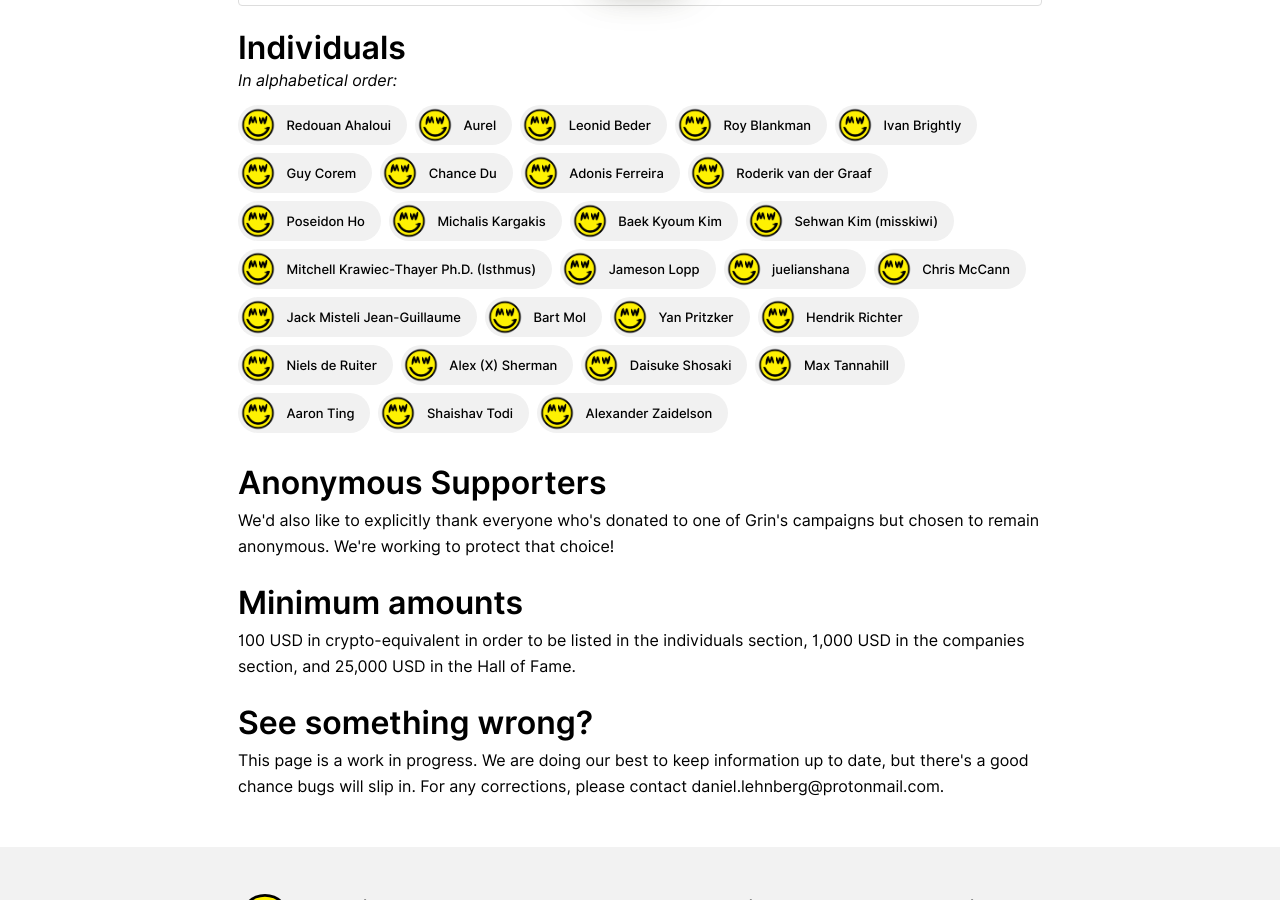
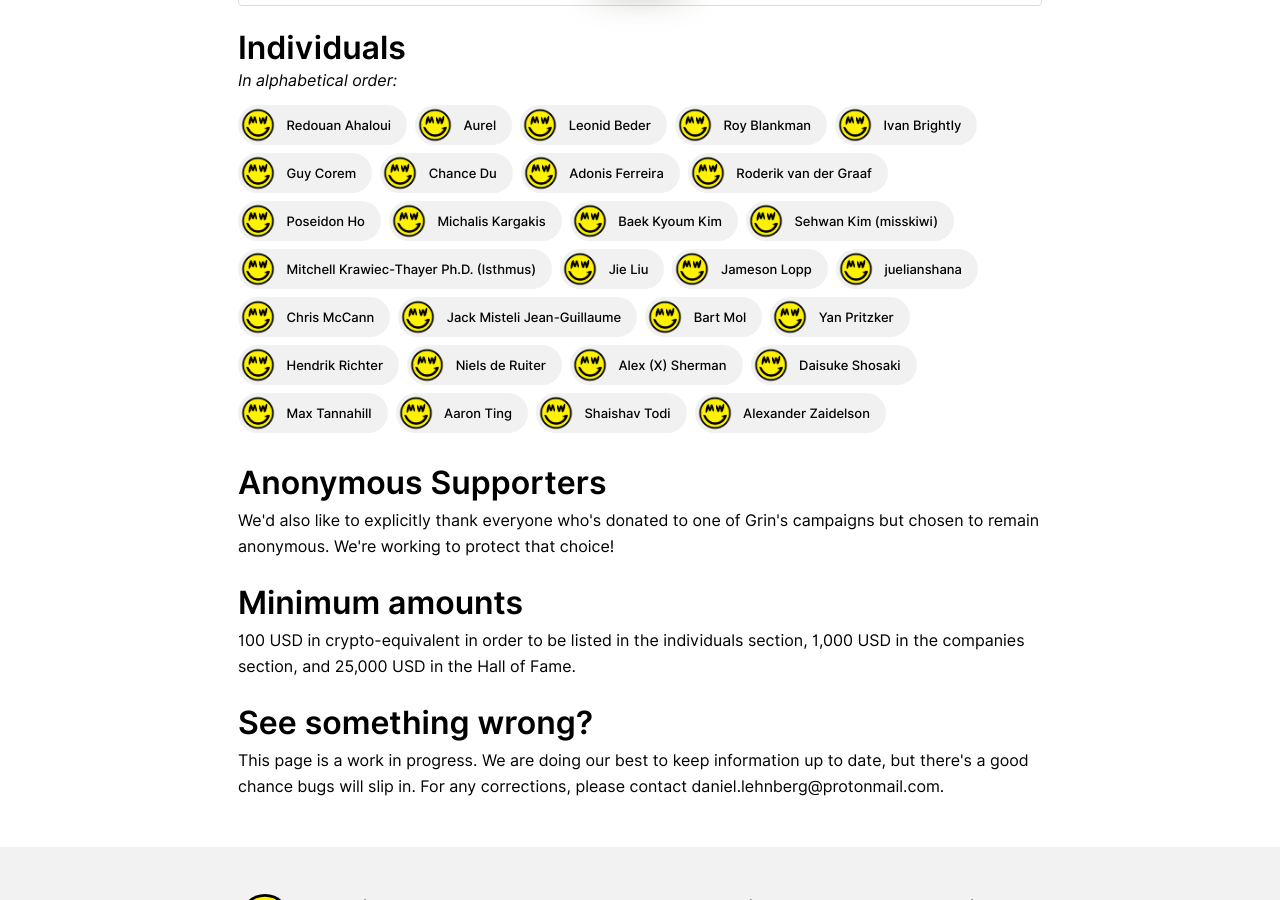
Before and after one commit to mimblewimble/site, a Jekyll site: the page built from friends.html, in a window 1280 px wide and 900 px high, scrolled down 2024 px. Built offline with Jekyll 4.4.1, drawn with Linux system fonts in a browser that asks for light colours; nearby versions of some CDN libraries.

Commit message:
Liu Jie personal donation (#118)

```diff
--- a/friends.html
+++ b/friends.html
@@ -204,6 +204,10 @@
     <div class="individual">
       <img src="assets/images/grin-logo.png" />
       <span>Mitchell Krawiec-Thayer Ph.D. (Isthmus)</span>
+    </div>
+    <div class="individual">
+      <img src="assets/images/grin-logo.png" />
+      <span>Jie Liu</span>
     </div>
     <div class="individual">
       <img src="assets/images/grin-logo.png" />
```
